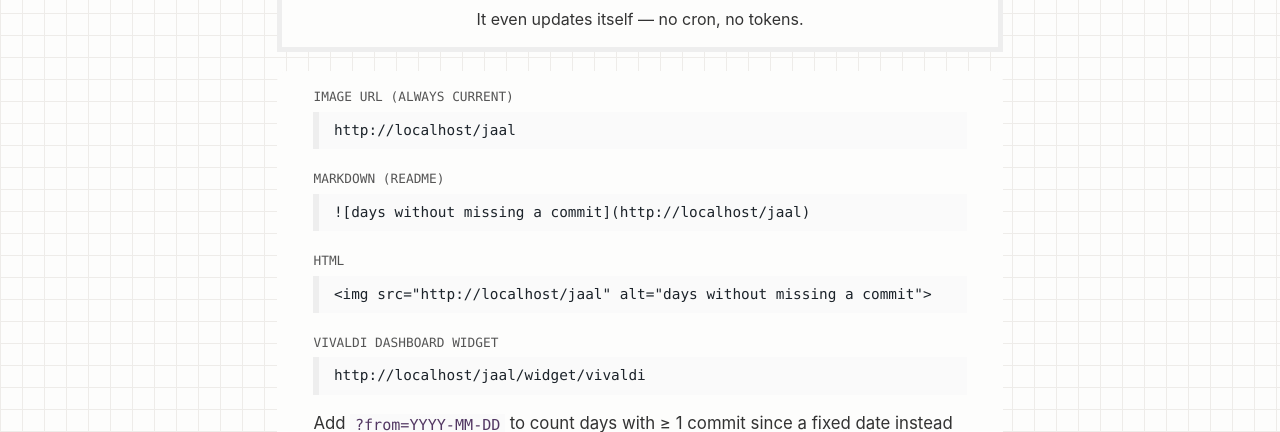
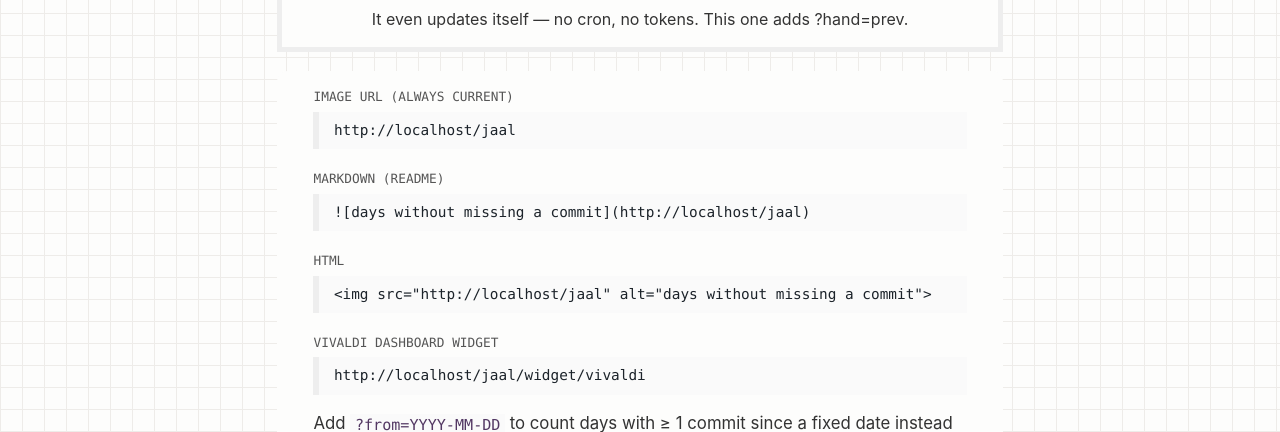
Before and after one commit to jaal/lenny, a Flask app: page / in a window 1280 px wide. Shown: the part 977-1409 px from the top of the page. Run offline with Flask 3, Linux system fonts and the light colour scheme; data that the repository does not hold is empty; some libraries are stand-ins or nearby versions; some web fonts are replaced.

Commit message:
Landing page demo runs ?hand=prev, and says so
Showing the new param beats describing it, and the demo badge is the one
place on the page that can. Its URL stays stable (a fixed extra param, no
cache-buster), so Cloudflare still serves it from the edge and the page
paints instantly while Render naps.

The caption calls it out only on the demo load, because the snippets below
the picture don't carry ?hand=prev -- without a word there, they'd read as
if they produce the badge above them. A visitor's own submit keeps the
plain caption and the plain URL.

Co-Authored-By: Claude Opus 5 (1M context) <noreply@anthropic.com>

```diff
--- a/templates/index.html
+++ b/templates/index.html
@@ -265,7 +265,7 @@
 
     <figure class="preview" id="fig">
       <img id="img" alt="days without missing a commit">
-      <figcaption>It even updates itself — no cron, no tokens.</figcaption>
+      <figcaption id="cap">It even updates itself — no cron, no tokens.</figcaption>
     </figure>
 
     <div class="snippets section" id="sn">
@@ -339,6 +339,12 @@ f.addEventListener('submit', e => {
     btn.disabled = false;
     fig.style.display = 'block';
     sn.style.display = 'block';
+    // The demo is the one badge here with ?hand=prev on it — the feature is
+    // easier to show than to describe. Say so, otherwise the snippets below
+    // read as if they'd produce the picture above them.
+    document.getElementById('cap').textContent = wasAuto
+      ? 'It even updates itself — no cron, no tokens. This one adds ?hand=prev.'
+      : 'It even updates itself — no cron, no tokens.';
     document.getElementById('c-url').textContent = url;
     document.getElementById('c-md').textContent =
       `![days without missing a commit](${url})`;
@@ -356,7 +362,7 @@ f.addEventListener('submit', e => {
   // Cloudflare edge-caches it, so the badge shows instantly even when the
   // Render box is napping. Submits get ?t= — busts browser/edge cache on
   // retry and keeps a cached 404 from shadowing a valid re-attempt.
-  img.src = wasAuto ? url + '?source=demo'
+  img.src = wasAuto ? url + '?source=demo&hand=prev'
                     : url + '?t=' + Date.now() + '&source=submit';
 });
 
```
